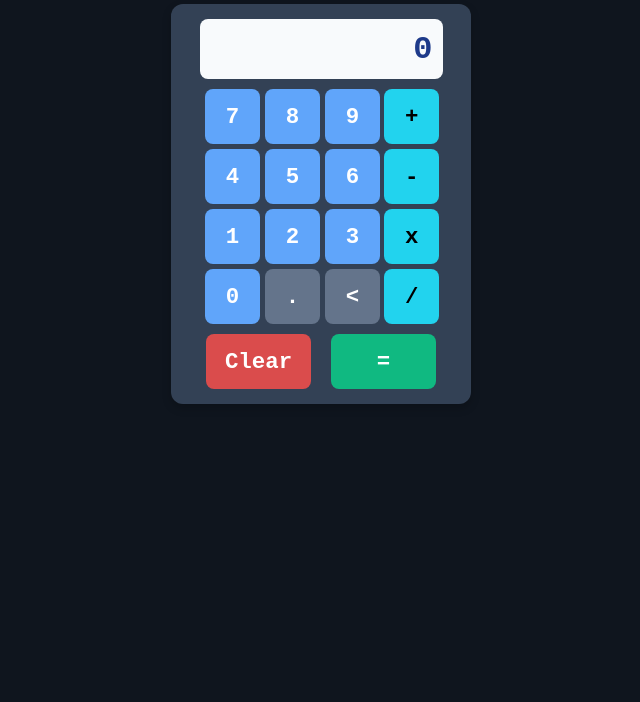
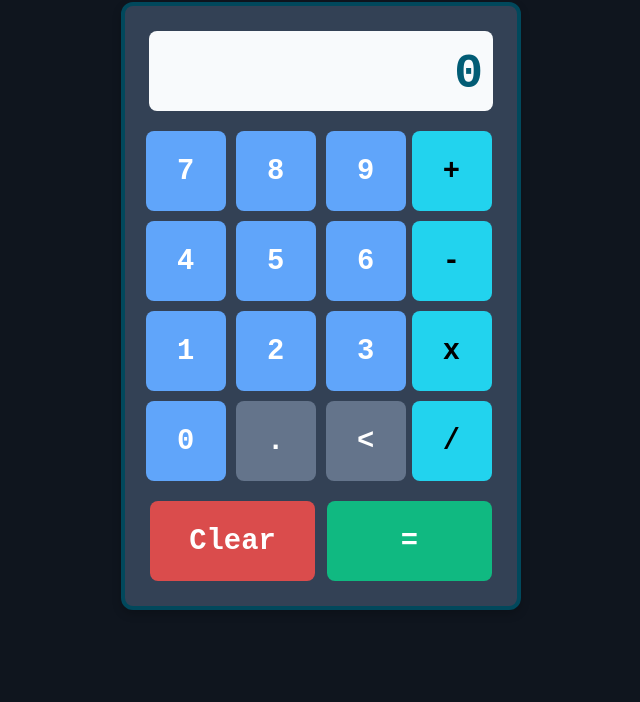
Before and after one commit to mluc404/calculator, a plain HTML site: page index.html in a window 1280 px wide. Shown: the part 98-800 px from the top of the page, without its empty margins (319-959 px from the left). Drawn offline with Linux system fonts and the light colour scheme.

Commit message:
feat: expand display dynamically
- Expands #resultBox height dynamically based on text length.
- Ensures numbers wrap inside instead of overflowing.

```diff
--- a/index.html
+++ b/index.html
@@ -8,7 +8,7 @@
     <script src="script.js" defer></script>
   </head>
   <body>
-    <h1>Calculator</h1>
+    <!-- <h1>Calculator</h1> -->
     <div id="overallDiv">
       <!-- Display -->
       <div id="resultBox">
@@ -45,10 +45,8 @@
 
         <!-- Other buttons -->
         <div id="allOtherButons" class="container">
-          <!-- <button id="decimal">.</button> -->
           <button id="clear">Clear</button>
           <button id="equal">=</button>
-          <!-- <button id="backspace"><</button> -->
         </div>
       </div>
     </div>
--- a/style.css
+++ b/style.css
@@ -1,106 +1,3 @@
-/* * {
-  font-family: "Courier New", Courier, monospace;
-}
-
-#overallDiv {
-  max-width: 250px;
-  min-width: 220px;
-  display: flex;
-  flex-wrap: wrap;
-  justify-content: center;
-  border-radius: 10px;
-  background-color: #2c4059;
-  padding: 10px 1px;
-}
-
-button {
-  width: 50px;
-  height: 50px;
-  border-radius: 5px;
-  cursor: pointer;
-  font-weight: 600;
-  font-size: 1.3em;
-  background-color: rgb(121, 202, 237);
-}
-
-button:hover {
-  background-color: #ca912e;
-  color: white;
-}
-
-button:active {
-  box-shadow: 0px 0px 0px 1px rgb(81, 142, 157);
-}
-
-#resultBox {
-  box-sizing: border-box;
-  width: 220px;
-  height: 50px;
-  border: grey solid 2px;
-  border-radius: 5px;
-  margin: 5px;
-  padding: 5px;
-  display: flex;
-  align-items: center;
-  background-color: aliceblue;
-}
-
-#resultText {
-  font-weight: 600;
-  font-size: 1.5em;
-  color: #005b93;
-}
-
-.container {
-  margin: 5px;
-}
-
-#clear,
-#equal {
-  width: 100px;
-  background-color: rgb(228, 125, 216);
-}
-
-#equal {
-  background-color: rgb(110, 242, 202);
-}
-
-#allNumbers {
-  width: 160px;
-  display: flex;
-  flex-wrap: wrap;
-  gap: 5px;
-}
-
-#fourOperators {
-  display: flex;
-  flex-wrap: wrap;
-  width: 50px;
-  gap: 5px;
-}
-
-#belowDisplay {
-  display: flex;
-  flex-wrap: wrap;
-  justify-content: center;
-}
-
-#allOtherButons {
-  margin: 5px 0 0 0;
-  width: 220px;
-  display: flex;
-  justify-content: space-between;
-}
-
-#fourOperators button {
-  background-color: rgb(110, 242, 202);
-} */
-
-/* ============================================== */
-/* ============================================== */
-/* ============================================== */
-/* REDO STYLING */
-
 /* Reset & Base Styles */
 * {
   font-family: "Courier New", Courier, monospace;
@@ -116,7 +13,7 @@ body {
   align-items: center;
   /* height: 100vh; */
   background-color: #0f151e; /* Dark theme background */
-  margin-top: 50px;
+  margin-top: 100px;
 }
 
 h1 {
@@ -124,44 +21,70 @@ h1 {
   text-align: center;
   color: white;
   margin-bottom: 15px;
+  font-size: 3em;
 }
 
 /* Calculator Container */
 #overallDiv {
-  max-width: 300px;
-  min-width: 240px;
+  width: 400px;
+  min-width: 400px;
+  min-height: 600px;
+  height: auto;
   border-radius: 12px;
   background-color: #334155; /* Dark gray-blue */
   padding: 15px;
   box-shadow: 0 4px 10px rgba(0, 0, 0, 0.2);
+  border: #01485c solid 4px;
+
+  /* display: flex;
+  flex-wrap: wrap;
+  justify-content: center; */
 
   display: flex;
-  flex-wrap: wrap;
-  justify-content: center;
+  flex-direction: column; /* Ensures elements are stacked */
+  align-items: center; /* Centers elements horizontally */
+  justify-content: flex-start; /* Expands from the top down */
 }
 
 /* Below Display */
 #belowDisplay {
+  width: 100%;
   display: flex;
   flex-wrap: wrap;
   justify-content: center;
+  align-items: center;
+  margin: 0;
+  padding: 0;
 }
 
 /* Display Box */
 #resultBox {
-  width: 90%;
-  height: 60px;
+  /* Expand to fit #resultText */
+  width: 95%;
+  min-height: 80px;
   border-radius: 8px;
   background-color: #f8fafc;
   display: flex;
   justify-content: flex-end;
-  align-items: center;
+  align-items: flex-end; /* Align text at the bottom */
   padding: 10px;
-  font-size: 2em;
+  font-size: 3em;
   font-weight: bold;
-  color: #1e3a8a; /* Dark blue */
-  overflow-x: auto;
-  white-space: nowrap;
+  color: #025c75;
+  overflow: hidden; /* Prevents overflow */
+  word-wrap: break-word; /* Allows text wrapping */
+  word-break: break-word; /* Breaks long words */
+  flex-direction: column; /* Stack numbers vertically */
+  margin: 10px 0;
+}
+
+#resultText {
+  /* Prevents text from overflowing */
+  width: 100%;
+  display: block;
+  text-align: right;
+  overflow-wrap: break-word;
+  word-break: break-word;
 }
 
 /* Button Layout */
@@ -174,14 +97,19 @@ h1 {
 
 /* Buttons */
 button {
-  width: 55px;
-  height: 55px;
+  width: 80px;
+  height: 80px;
   border: none;
   border-radius: 8px;
-  font-size: 1.4em;
+  font-size: 1.8em;
   font-weight: bold;
   cursor: pointer;
-  transition: all 0.2s ease-in-out;
+  /* transition: all 0.2s ease-in-out; */
+}
+
+button:active {
+  transform: scale(2);
+  transition: transform 1s ease-in-out;
 }
 
 /* Number Buttons */
@@ -190,31 +118,35 @@ button {
   color: white;
 }
 
+/* .number:active {
+  background-color: rgb(255, 51, 51);
+} */
+
 .number:hover {
-  background-color: #3b82f6; /* Darker blue */
+  background-color: #3b82f6;
 }
 
 /* Operator Buttons */
 .operator {
-  background-color: #22d3ee; /* Cyan */
+  background-color: #22d3ee;
   color: black;
 }
 
 .operator:hover {
-  background-color: #0ea5e9; /* Darker cyan */
+  background-color: #0ea5e9;
 }
 
 /* Equal & Clear Buttons */
 #equal {
   background-color: #10b981; /* Green */
   color: white;
-  width: 105px;
+  width: 165px;
 }
 
 #clear {
   background-color: #da4c4c; /* Red */
   color: white;
-  width: 105px;
+  width: 165px;
 }
 
 #equal:hover {
@@ -239,24 +171,24 @@ button {
 
 /* Number and Operator Containers */
 #allNumbers {
-  width: 68%;
+  width: 75%;
   display: flex;
   flex-wrap: wrap;
   justify-content: center;
-  gap: 5px;
-  margin: 10px 0px 10px -2px;
+  gap: 10px;
 }
 
 #fourOperators {
-  width: 55px;
+  width: 25%;
   display: flex;
   flex-direction: column;
-  gap: 5px;
+  gap: 10px;
+  margin: 10px 0;
 }
 
 #allOtherButons {
-  width: 230px;
+  width: 100%;
   display: flex;
   justify-content: space-between;
-  /* margin-top: 10px; */
+  margin: 10px;
 }
```
